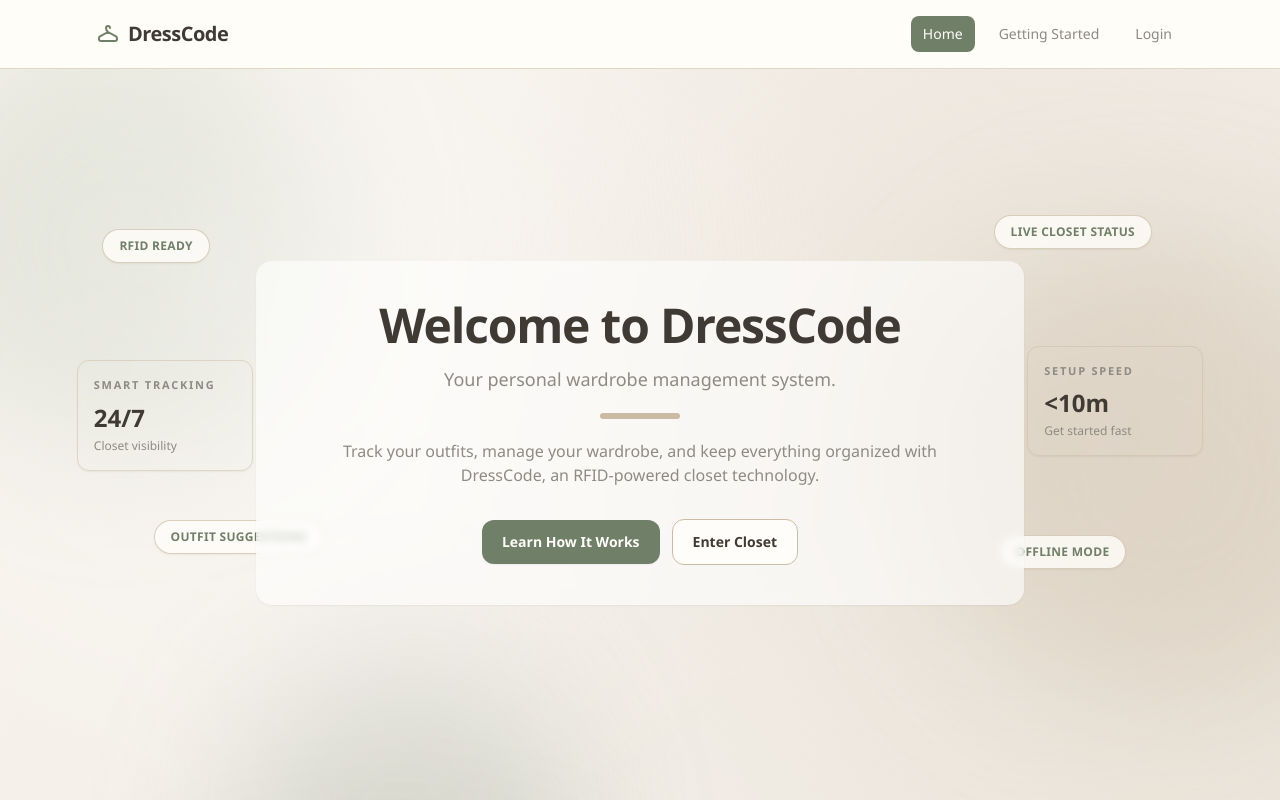
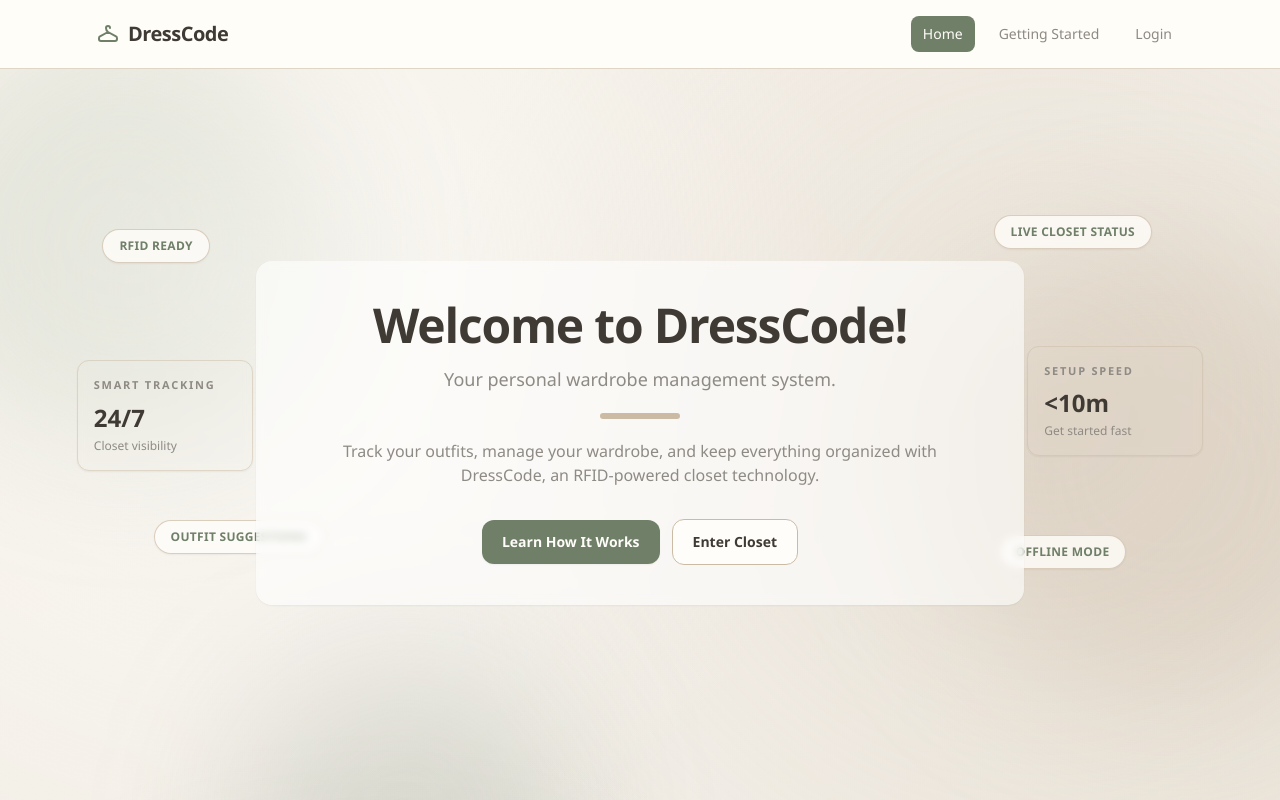
Before and after one commit to okaforoa0/dresscode_webapp, a React (Create React App) app: page / in a window 1280 px wide. Shown: the top 800 px of the page. Built offline with nearby package versions, Linux system fonts and the light colour scheme; no server answers.

Commit message:
minor change to title

```diff
--- a/src/pages/HomePage.jsx
+++ b/src/pages/HomePage.jsx
@@ -1,7 +1,7 @@
 import { useEffect, useRef, useState } from "react";
 import { Link } from "react-router-dom";
 
-const HERO_TITLE = "Welcome to DressCode";
+const HERO_TITLE = "Welcome to DressCode!";
 
 function RevealOnScroll({ children, delay = 0 }) {
   const ref = useRef(null);
```
